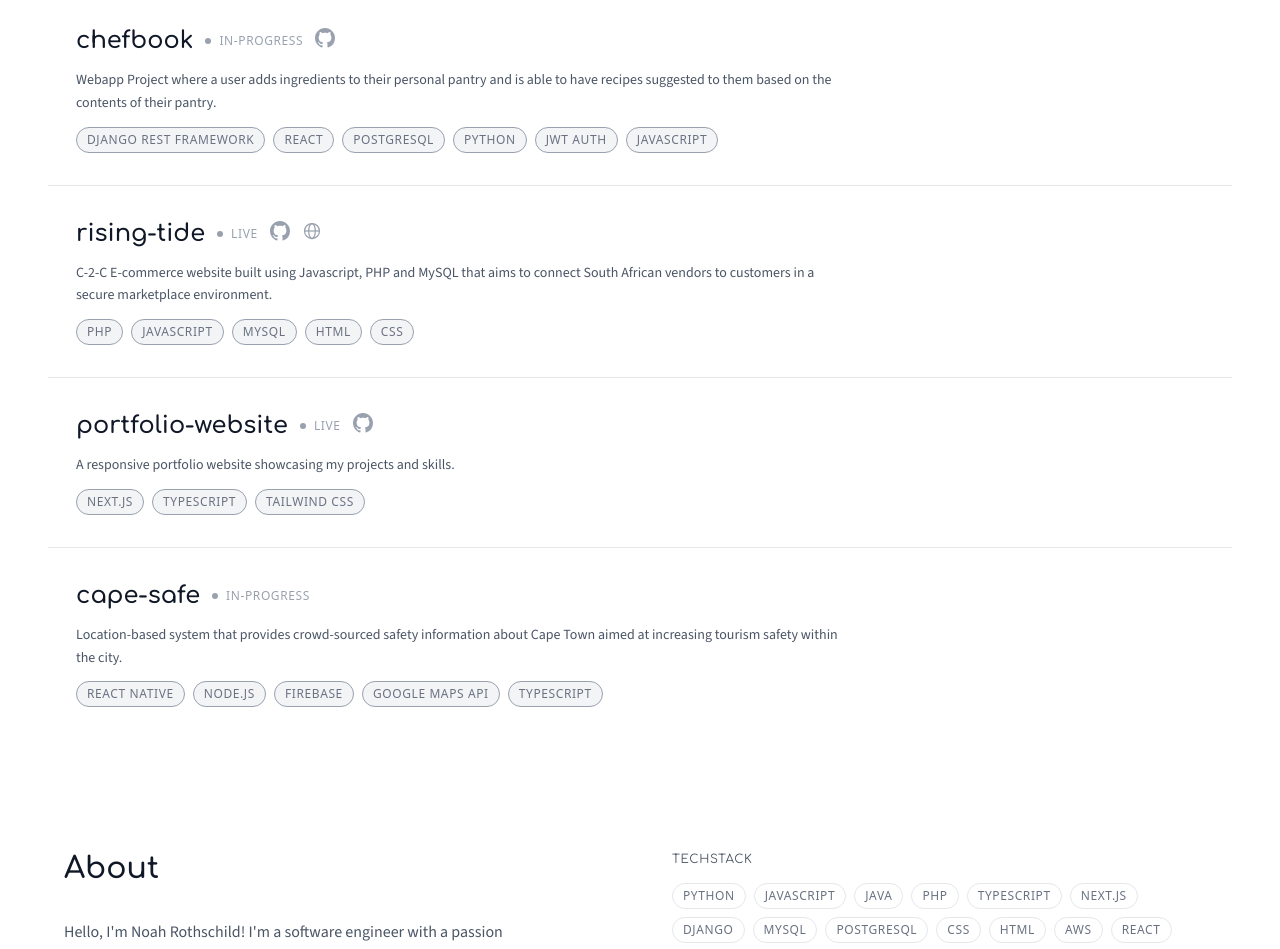
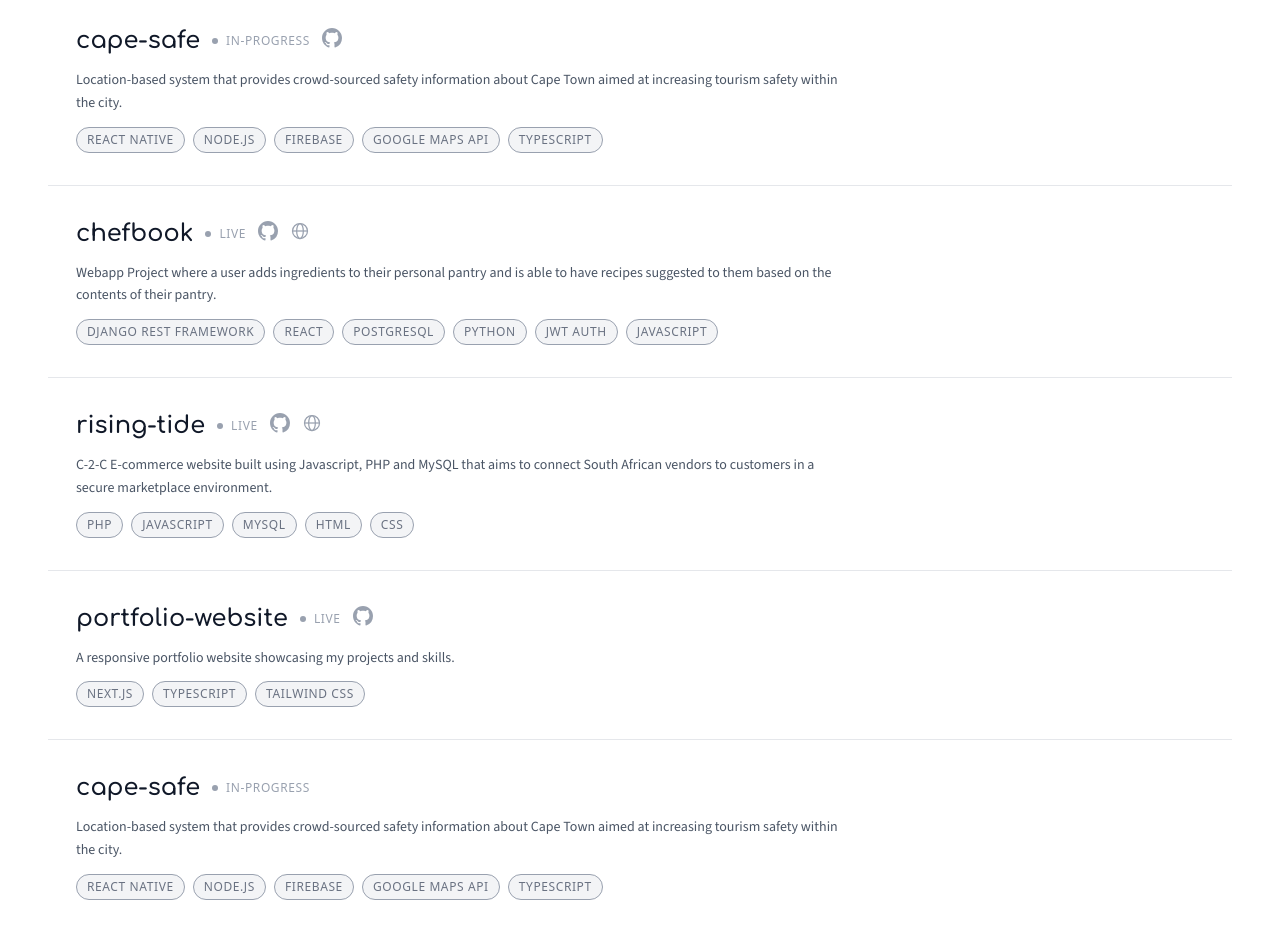
Before and after one commit to Noah-Rothschild/portfolio, a Next.js app: page / in a window 1280 px wide. Shown: the part 860-1809 px from the top of the page. Built offline with nearby package versions, Linux system fonts and the light colour scheme.

Commit message:
Added chefbook live link and Cape Safe github repo

```diff
--- a/src/app/page.tsx
+++ b/src/app/page.tsx
@@ -83,7 +83,7 @@ export default function Home() {
             <div>
               <span className="font-comfortaa text-xs uppercase tracking-wider text-gray-600 block mb-4">TechStack</span>
               <div className="flex flex-wrap gap-2">
-                {["Python", "JavaScript", "Java", "PHP", "TypeScript", "Next.js", "Django", "MySQL", "PostgreSQL", "CSS", "HTML", "AWS", "React", "Git"].map((tech) => (
+                {["Python", "JavaScript", "Java", "PHP", "TypeScript", "Next.js", "Django", "Firebase", "MySQL", "PostgreSQL", "CSS", "HTML", "AWS", "React", "Git"].map((tech) => (
                   <span key={tech} className="text-xs uppercase tracking-wider px-2.5 py-1 border border-gray-200 text-gray-500 rounded-full">
                     {tech}
                     </span>
--- a/src/data/projects.ts
+++ b/src/data/projects.ts
@@ -1,13 +1,25 @@
 import { Project } from "../types/project";
 
 const projects: Project[] = [
+
+    {
+        title: "cape-safe",
+        description: "Location-based system that provides crowd-sourced safety information about Cape Town aimed at increasing tourism safety within the city.",
+        slug: "tourism-safety-app",
+        techStack: ["React Native", "Node.js", "Firebase", "Google Maps API", "TypeScript"],
+        status: "in-progress",
+        liveUrl: "",
+        githubUrl: "https://github.com/Cape-Safe/cape-safe",
+
+    },
+
     {
         title: "chefbook",
         description: "Webapp Project where a user adds ingredients to their personal pantry and is able to have recipes suggested to them based on the contents of their pantry.",
         slug: "chefbook",
-        status: "in-progress",
+        status: "live",
         techStack: ["Django REST Framework", "React", "PostGreSQL", "Python", "JWT Auth", "JavaScript"],
-        liveUrl: "",
+        liveUrl: "https://chefbook-ashen.vercel.app/",
         githubUrl: "https://github.com/Noah-Rothschild/chefbook",
 
     },
```
